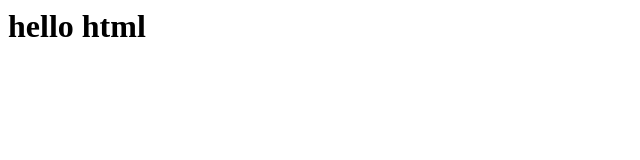
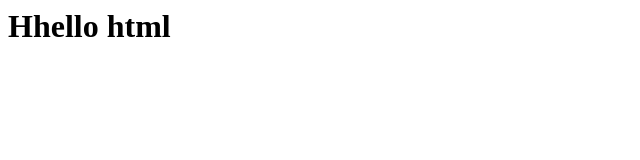
Before and after one commit to dadangsupriyadi/belajar-git-remote, a plain HTML site: page hello.html in a window 1280 px wide. Shown: the whole page, without its empty margins (0-640 px from the left). Drawn offline with Linux system fonts and the light colour scheme.

Commit message:
rev HelloHTML

```diff
--- a/hello.html
+++ b/hello.html
@@ -1,5 +1,5 @@
 <html>
     <body>
-        <h1>hello html</h1>
+        <h1>Hhello html</h1>
     </body>
 </html>
```
